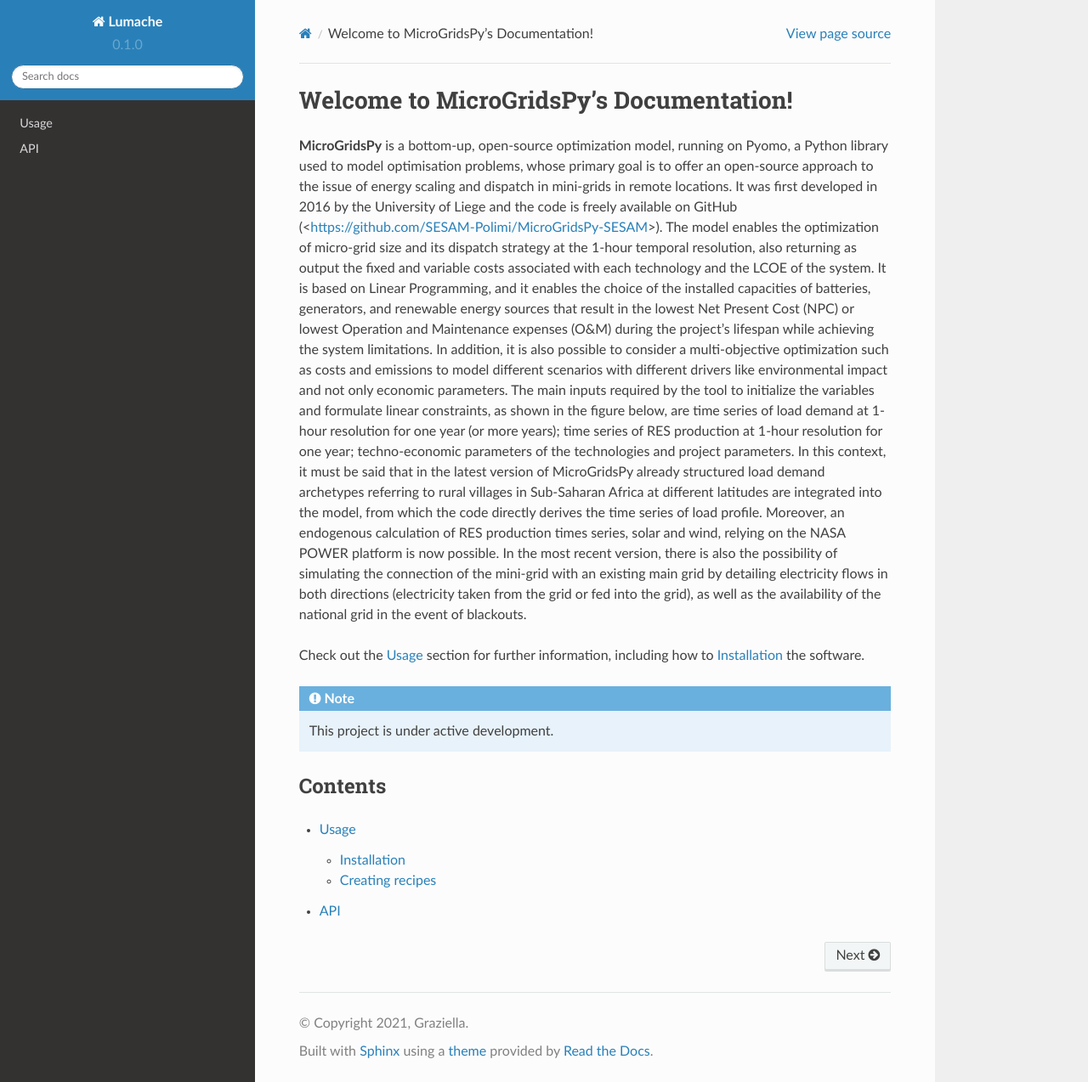
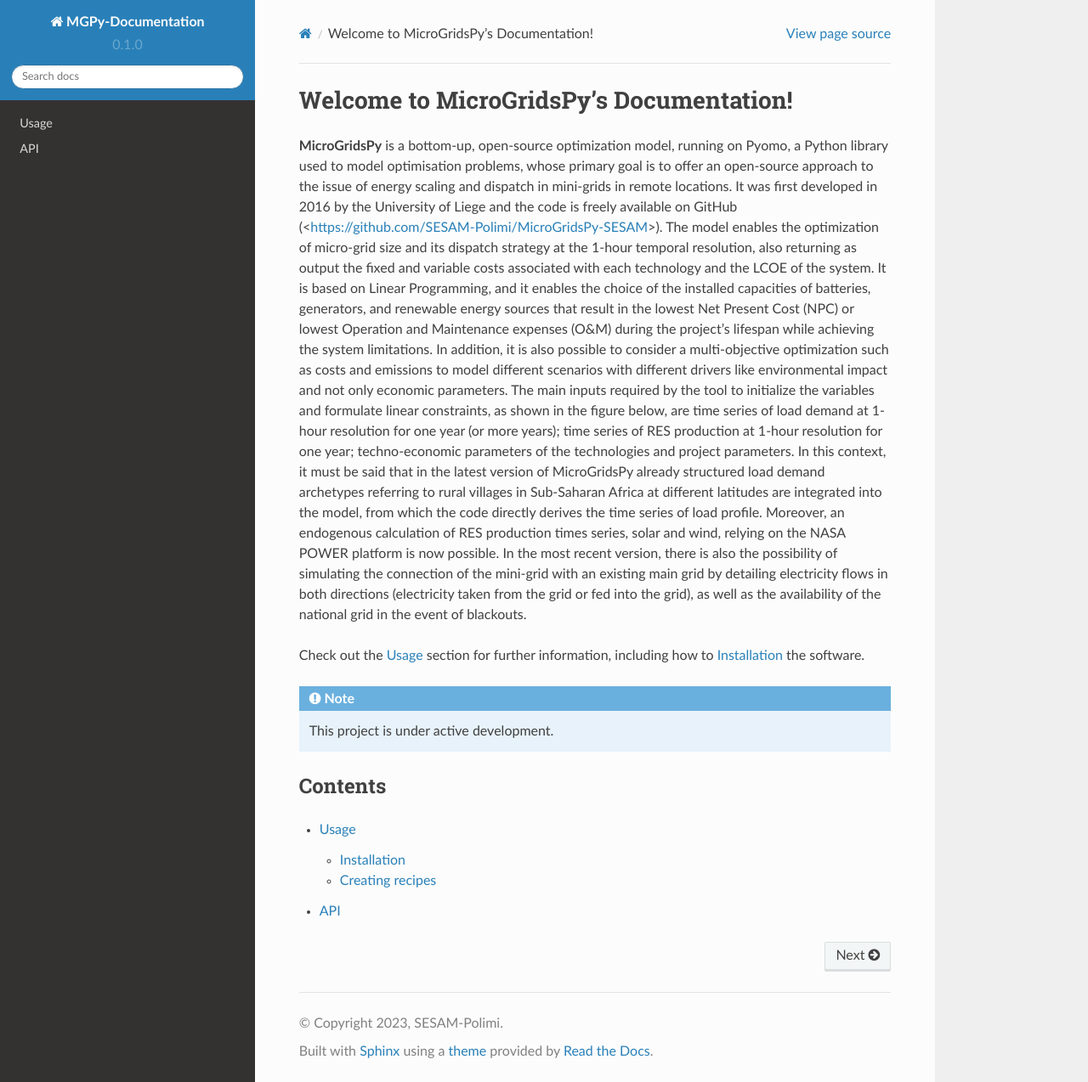
Before and after one commit to SESAM-Polimi/MGPy-Documentation, a Sphinx documentation site: the page built from docs/source/index.rst, in a window 1280 px wide and 1274 px high. Shown: the whole window at 85% size. Built offline with Sphinx 7.4.7 and the Read the Docs theme 2.0.0, drawn with Linux system fonts in a browser that asks for light colours.

Commit message:
Update conf.py

```diff
--- a/docs/source/conf.py
+++ b/docs/source/conf.py
@@ -2,9 +2,9 @@
 
 # -- Project information
 
-project = 'Lumache'
-copyright = '2021, Graziella'
-author = 'Graziella'
+project = 'MGPy-Documentation'
+copyright = '2023, SESAM-Polimi'
+author = 'Alessandro Onori'
 
 release = '0.1'
 version = '0.1.0'
```
